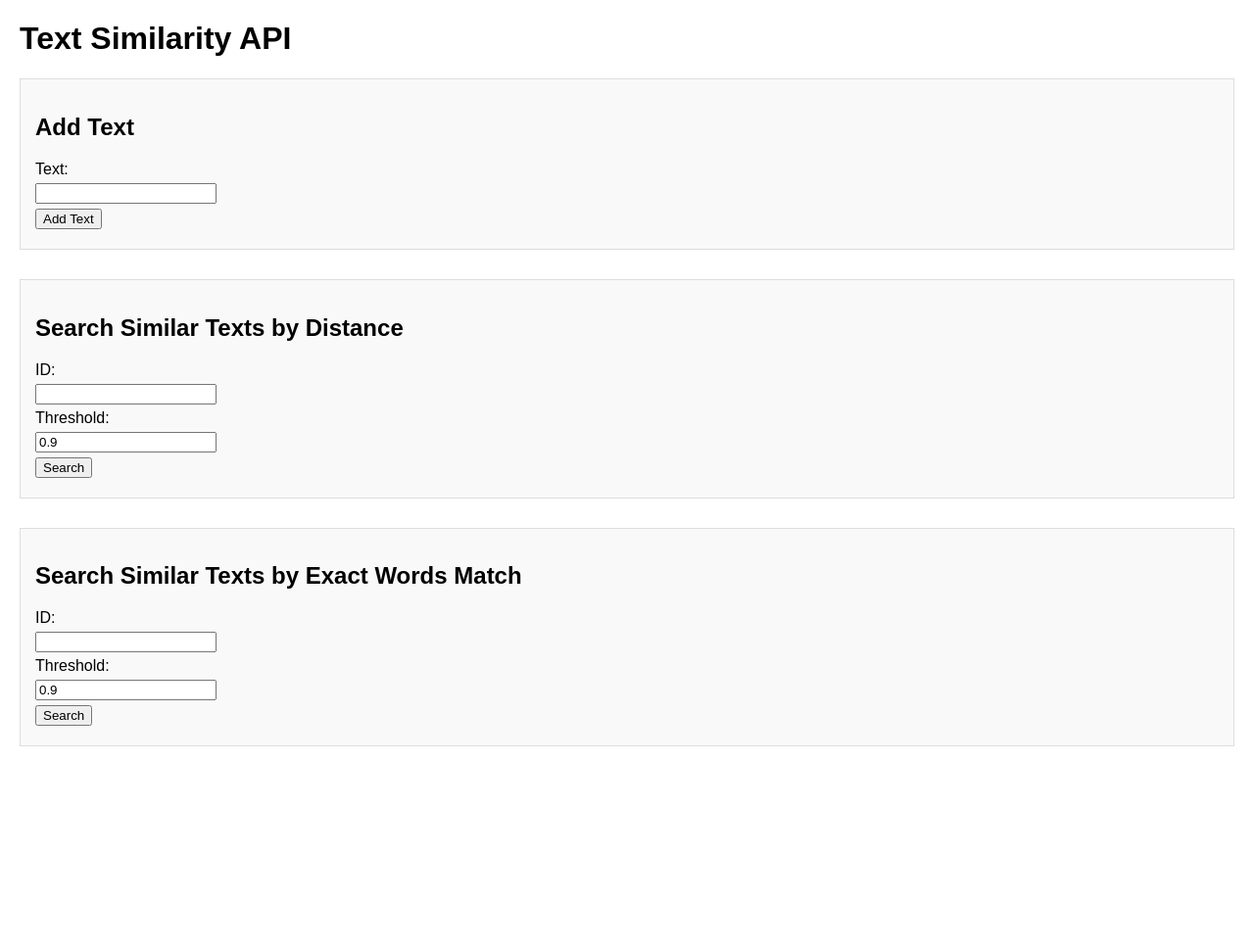
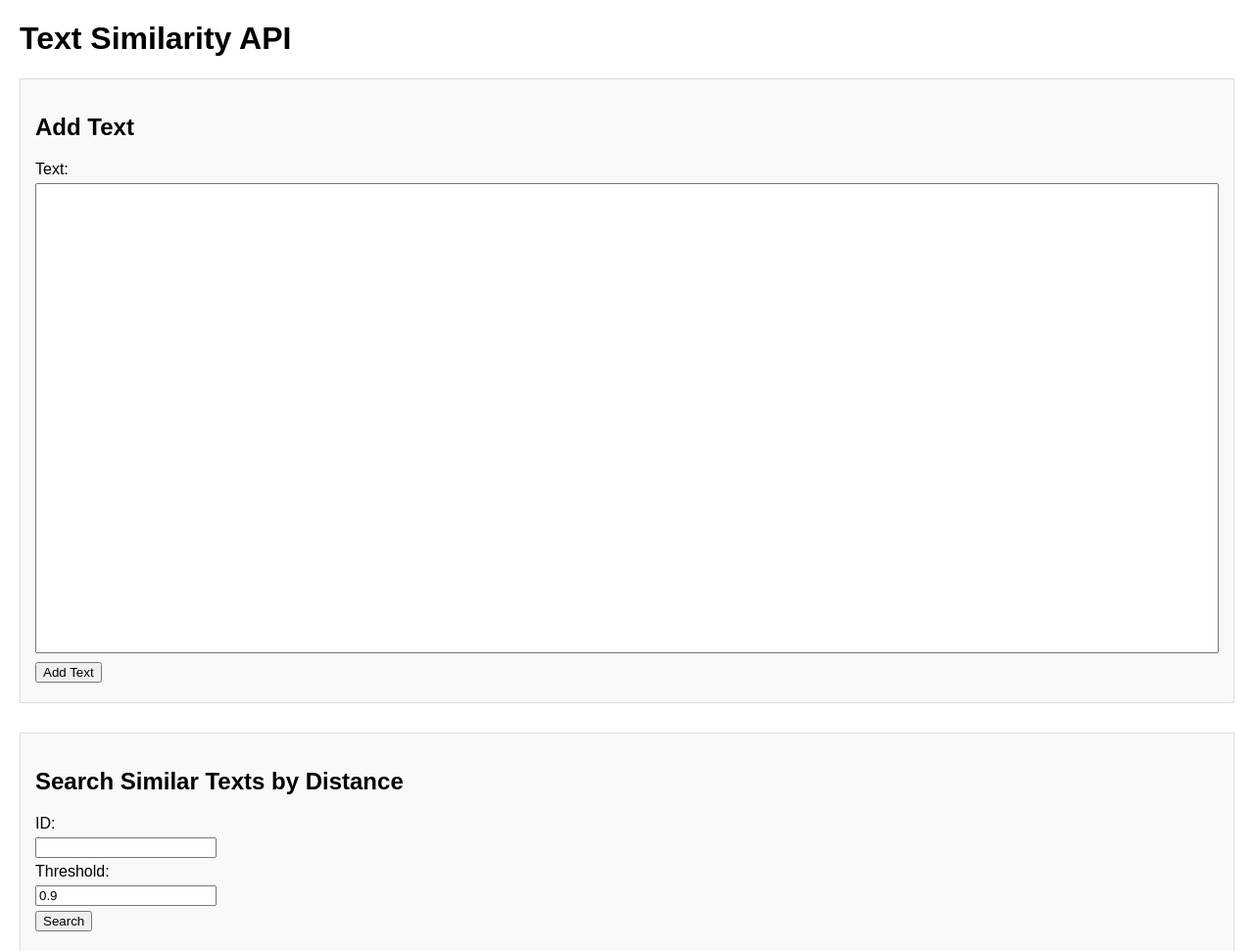
Before and after one commit to viraboik/plagiarismcheck, a plain HTML site: page index.html in a window 1280 px wide. Shown: the top 971 px of the page at 98% size. Before the commit the page ends 800 px from the top, so only its background shows below. Drawn offline with Linux system fonts and the light colour scheme.

Commit message:
change input text -> textarea for better UI/UX

```diff
--- a/index.html
+++ b/index.html
@@ -20,6 +20,14 @@
             display: block;
             margin: 5px 0;
         }
+        textarea {
+
+            width: 100%;          /* Full width */
+            height: 60vh;         /* Two-thirds of the viewport height */
+            box-sizing: border-box; /* Ensures padding and border are included in width/height */
+            resize: none;         /* Optional: Prevents user from resizing */
+
+        }
     </style>
 </head>
 <body>
@@ -30,7 +38,7 @@
         <h2>Add Text</h2>
         <form id="addTextForm">
             <label for="textToAdd">Text:</label>
-            <input type="text" id="textToAdd" name="textToAdd" required>
+            <textarea id="textToAdd" name="textToAdd" required></textarea>
             <button type="submit">Add Text</button>
         </form>
         <div id="addTextResult"></div>
```
